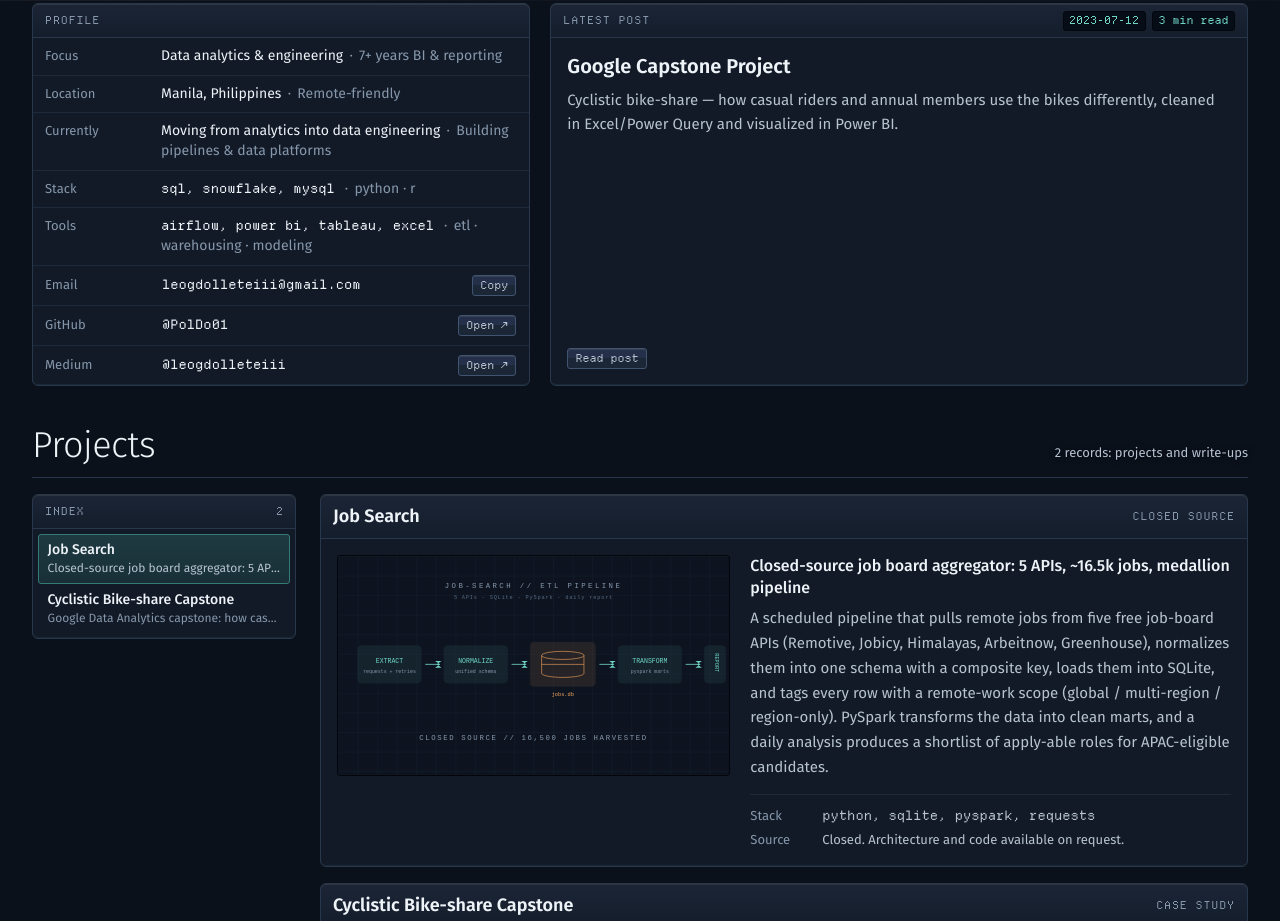
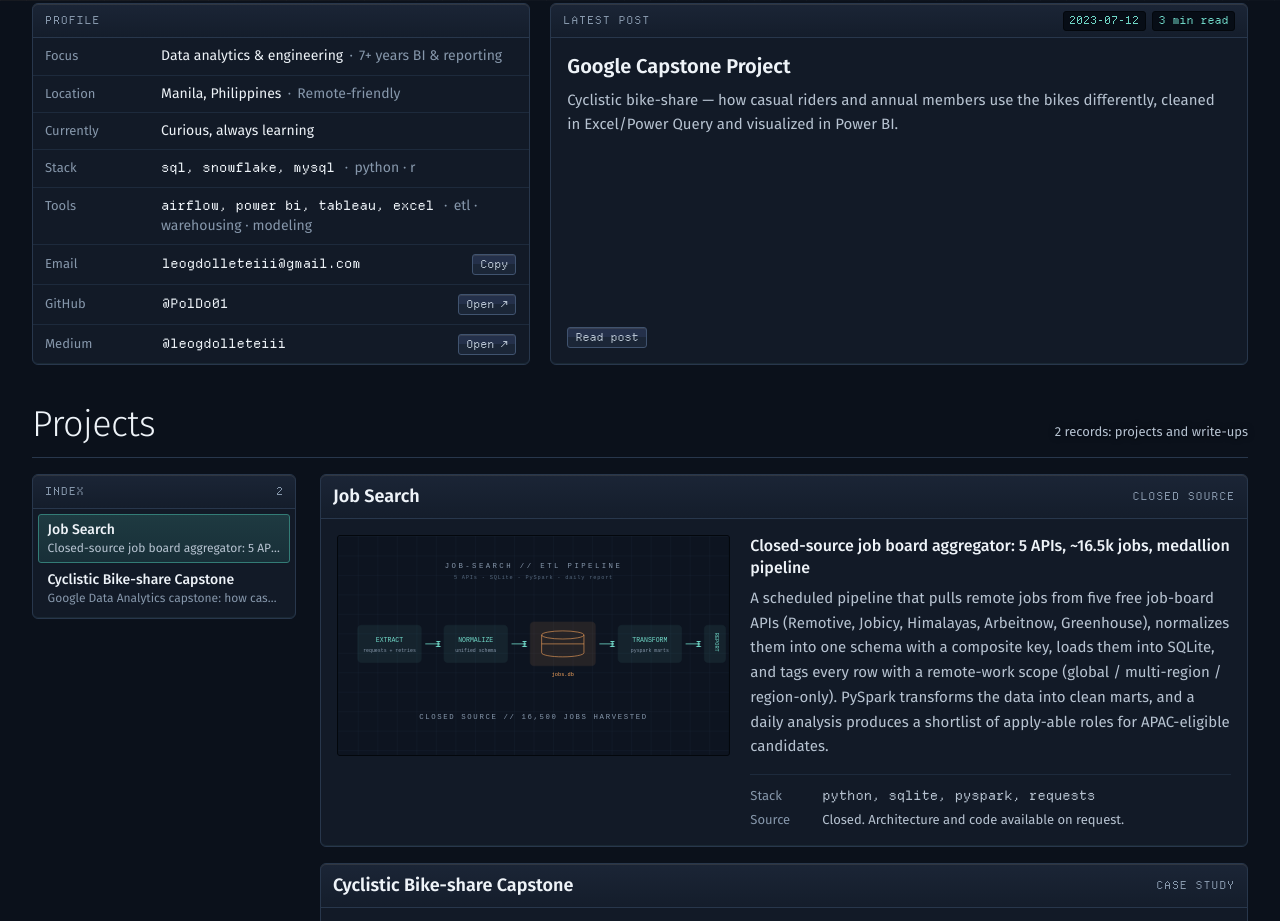
Before and after one commit to PolDo01/PolDo01.github.io, a website: page index.html in a window 1280 px wide. Shown: the part 799-1720 px from the top of the page. Drawn offline with Linux system fonts and the light colour scheme.

Commit message:
Simplify Currently profile row to 'Curious, always learning'

```diff
--- a/index.html
+++ b/index.html
@@ -91,7 +91,7 @@
             </div>
             <div class="props__row">
               <dt>Currently</dt>
-              <dd>Moving from analytics into data engineering<span class="props__sep" aria-hidden="true">&middot;</span><span class="props__detail">Building pipelines &amp; data platforms</span></dd>
+              <dd>Curious, always learning</dd>
             </div>
             <div class="props__row">
               <dt>Stack</dt>
```
